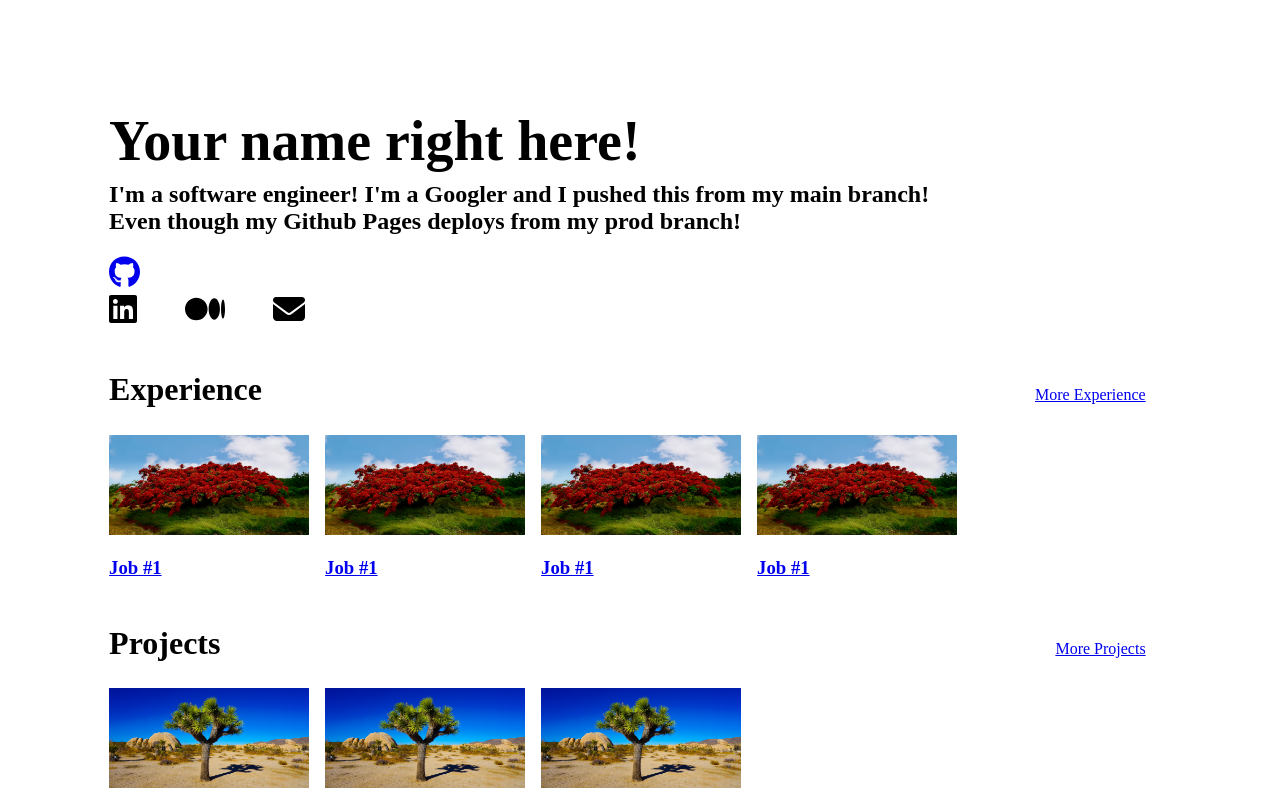
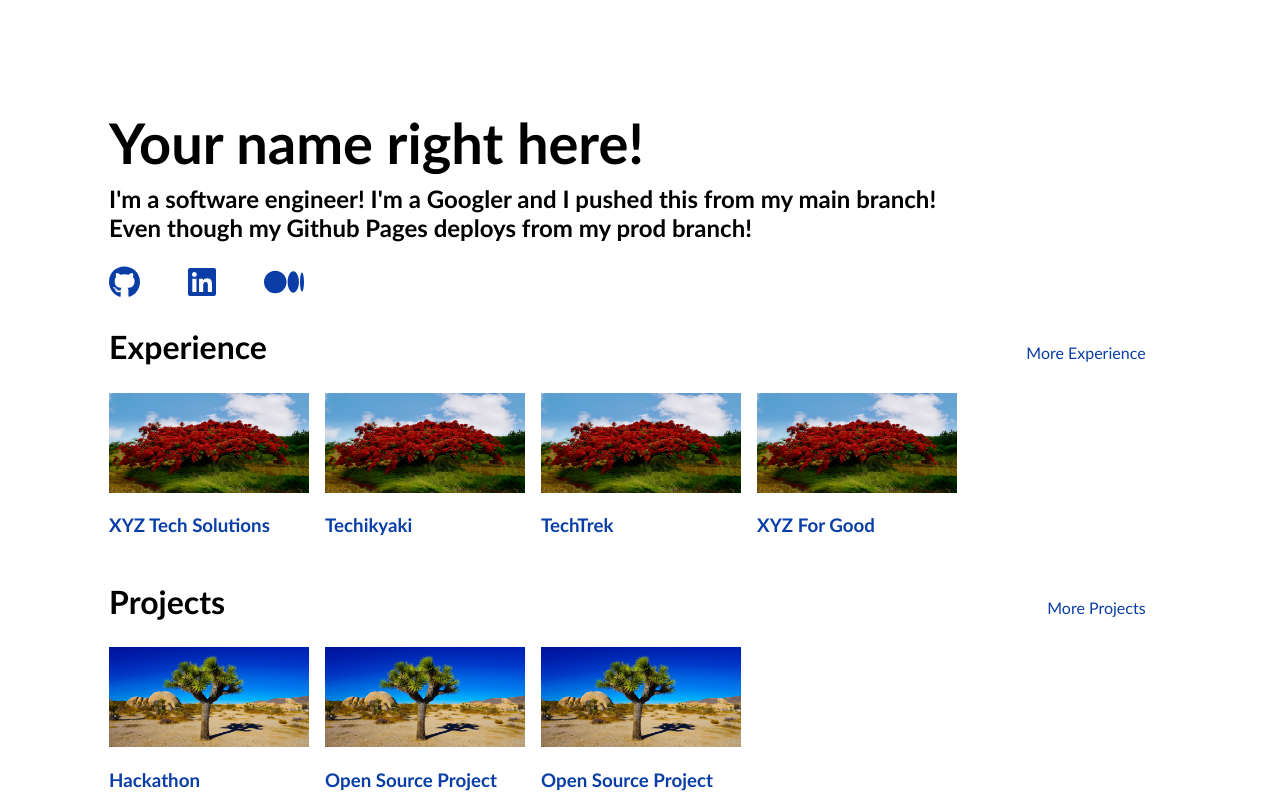
Before and after one commit to shamiguel/personal-portfolio, an Angular app: page / in a window 1280 px wide. Shown: the top 800 px of the page. Built offline with nearby package versions, Linux system fonts and the light colour scheme.

Commit message:
stlyles for all components

```diff
--- a/src/app/app.component.scss
+++ b/src/app/app.component.scss
@@ -2,4 +2,7 @@
     padding-left: 8%;
     padding-right: 10%;
     padding-top: 5%;
+    //font-family:Arial, Helvetica, sans-serif;
+    font-family:'Gill Sans', 'Gill Sans MT', Calibri, 'Trebuchet MS', sans-serif;
+
 }
--- a/src/app/main-section/main-section.component.html
+++ b/src/app/main-section/main-section.component.html
@@ -1,6 +1,6 @@
 <div class="heading">
     <h2>{{this.sectionData.name}}</h2>
-    <a class="link" routerLink="/{{this.sectionData.name.toLocaleLowerCase()}}" routerLinkActive="active" ariaCurrentWhenActive="page">More {{this.sectionData.name}}</a>
+    <a routerLink="/{{this.sectionData.name.toLocaleLowerCase()}}" routerLinkActive="active" ariaCurrentWhenActive="page"><p>More {{this.sectionData.name}}</p></a>
 </div>
 <div class="teams" >
     <div *ngFor="let experience of this.sectionData.content">
--- a/src/app/main-section/main-section.component.scss
+++ b/src/app/main-section/main-section.component.scss
@@ -5,9 +5,6 @@
     justify-content: space-between;
     h2{
         font-size: 2rem;
-    }
-    .link{
-
     }
 }
 .teams{
@@ -18,3 +15,13 @@
         padding-right: 1rem;
     }
 }
+a{
+    text-decoration: none;
+    color:#0A3EA6;
+    :hover{
+      color:#4a67a1;
+      font-style: italic;
+      font-style: bold;
+      font-weight: 800;
+    }
+}
--- a/src/app/main/main.component.html
+++ b/src/app/main/main.component.html
@@ -1,17 +1,22 @@
 <div class="intro">
 <h1>{{this.portfolioTitle}}</h1>
 <h2>{{this.blurb}}</h2>
-<p class="social-media">
+<div class="social-media">
     <ng-container *ngFor="let link of socialMediaLinks;">
-        <div *ngIf="link.name === 'github'">
+        <div  class="link" *ngIf="link.name === 'github'">
             <a href="{{link.url}}"><fa-icon class="fa-2x" [icon]="faGithub"></fa-icon></a>
         </div>
+        <div class="link" *ngIf="link.name === 'linkedIn'">
+            <a href="{{link.url}}"><fa-icon class="fa-2x" [icon]="faLinkedIn"></fa-icon></a>
+        </div>
+        <div class="link" *ngIf="link.name === 'medium'">
+            <a href="{{link.url}}"><fa-icon class="fa-2x" [icon]="faMedium"></fa-icon></a>
+        </div>
+        <div class="link" *ngIf="link.name === 'gmail'">
+            <a href="{{link.url}}"><fa-icon class="fa-2x" [icon]="faEnvelope"></fa-icon></a>
+        </div>
      </ng-container>
-
-    <fa-icon class="fa-2x" [icon]="faLinkedIn"></fa-icon>
-    <fa-icon class="fa-2x" [icon]="faMedium"></fa-icon>
-    <fa-icon class="fa-2x" [icon]="faEnvelope"></fa-icon>
-</p>
+    </div>
 </div>
 <div id="experience">
     <app-main-section [sectionData]="experiencesSection"></app-main-section>
--- a/src/app/main/main.component.scss
+++ b/src/app/main/main.component.scss
@@ -10,8 +10,20 @@
 
     }
     .social-media{
-       fa-icon{
-        padding-right: 3rem;
-       }
+        display: flex;
+        flex-direction: row;
+        .link{
+            a{
+                text-decoration: none;
+                color:#0A3EA6;
+                :hover{
+                  color:#4a67a1;
+                  font-style: italic;
+                  font-style: bold;
+                  font-weight: 800;
+                }
+            }
+            padding-right: 3rem;
+        }
     }
 }
--- a/src/customize/portfolio.ts
+++ b/src/customize/portfolio.ts
@@ -26,7 +26,7 @@
  *  below as well as include your addition in the projectSection.
  */
 const project1: Content = {
-  name: 'Project 1',
+  name: 'Hackathon',
   id: 1,
   image: './assets/images/project.avif',
   position: 'string',
@@ -35,7 +35,7 @@
 };
 
 const project2: Content = {
-  name: 'Project 2',
+  name: 'Open Source Project',
   id: 2,
   image: './assets/images/project.avif',
   position: 'string',
@@ -44,7 +44,7 @@
 };
 
 const project3: Content = {
-  name: 'Project 3',
+  name: 'Open Source Project',
   id: 3,
   image: './assets/images/project.avif',
   position: 'string',
@@ -69,14 +69,11 @@
  */
 
 const experience1: Content = {
-  name: 'Job #1',
+  name: 'XYZ Tech Solutions',
   id: 1,
   image: './assets/images/exp.avif',
-  position: 'string',
-  text: `<p><strong>Junior Software Engineer</strong><br>
-    XYZ Tech Solutions, San Francisco, CA<br>
-    March 2023 – Present</p>
-
+  position: 'Junior Software Engineer March 2023 – Present<',
+  text: `
     <p>As a Junior Software Engineer at XYZ Tech Solutions, I contribute to the development and maintenance of web applications and software solutions. My primary responsibilities include collaborating with senior developers to design, code, and test new features while ensuring high-quality performance and user experience.</p>
 
     <p>In my role, I have been involved in various projects, including the development of a customer management system using Angular and Node.js. I have actively participated in code reviews, debugging, and troubleshooting to enhance the functionality and efficiency of our software products. Additionally, I have gained experience with version control systems like Git and project management tools such as JIRA.</p>
@@ -91,14 +88,11 @@
 };
 
 const experience2: Content = {
-  name: 'Job #1',
-  id: 2,
+    name: 'Techikyaki',
+    id: 1,
     image: './assets/images/exp.avif',
-  position: 'string',
-  text: `<p><strong>Junior Software Engineer</strong><br>
-    XYZ Tech Solutions, San Francisco, CA<br>
-    March 2023 – Present</p>
-
+    position: 'Junior Software Engineer March 2023 – Present<',
+    text: `
       <p>As a Junior Software Engineer at XYZ Tech Solutions, I contribute to the development and maintenance of web applications and software solutions. My primary responsibilities include collaborating with senior developers to design, code, and test new features while ensuring high-quality performance and user experience.</p>
 
       <p>In my role, I have been involved in various projects, including the development of a customer management system using Angular and Node.js. I have actively participated in code reviews, debugging, and troubleshooting to enhance the functionality and efficiency of our software products. Additionally, I have gained experience with version control systems like Git and project management tools such as JIRA.</p>
@@ -113,20 +107,40 @@
 };
 
 const experience3: Content = {
-  name: 'Job #1',
-  id: 3,
+    name: 'TechTrek',
+    id: 1,
     image: './assets/images/exp.avif',
-  position: 'string',
-  text: 'Lorem impsum herm er askll moded',
+    position: 'Junior Software Engineer March 2023 – Present<',
+    text: `
+      <p>As a Junior Software Engineer at XYZ Tech Solutions, I contribute to the development and maintenance of web applications and software solutions. My primary responsibilities include collaborating with senior developers to design, code, and test new features while ensuring high-quality performance and user experience.</p>
+
+      <p>In my role, I have been involved in various projects, including the development of a customer management system using Angular and Node.js. I have actively participated in code reviews, debugging, and troubleshooting to enhance the functionality and efficiency of our software products. Additionally, I have gained experience with version control systems like Git and project management tools such as JIRA.</p>
+
+      <p>One of my key achievements includes optimizing an existing application module, resulting in a 20% improvement in performance and a reduction in user-reported issues. I have also been responsible for writing comprehensive documentation and providing support to end-users to ensure smooth software deployment and usability.</p>
+
+      <p>My role has also included working closely with cross-functional teams to gather requirements, identify technical challenges, and propose effective solutions. This experience has honed my problem-solving skills and ability to adapt to fast-paced, dynamic environments.</p>
+
+      <p>Overall, my time at XYZ Tech Solutions has provided me with a solid foundation in software engineering principles and best practices. I am committed to continuing my professional growth and contributing to impactful software development projects.</p>
+      `,
     link: 'example.com',
 };
 
 const experience4: Content = {
-  name: 'Job #1',
-  id: 4,
+    name: 'XYZ For Good',
+    id: 1,
     image: './assets/images/exp.avif',
-  position: 'string',
-  text: 'Lorem impsum herm er askll moded',
+    position: 'Junior Software Engineer March 2023 – Present<',
+    text: `
+      <p>As a Junior Software Engineer at XYZ Tech Solutions, I contribute to the development and maintenance of web applications and software solutions. My primary responsibilities include collaborating with senior developers to design, code, and test new features while ensuring high-quality performance and user experience.</p>
+
+      <p>In my role, I have been involved in various projects, including the development of a customer management system using Angular and Node.js. I have actively participated in code reviews, debugging, and troubleshooting to enhance the functionality and efficiency of our software products. Additionally, I have gained experience with version control systems like Git and project management tools such as JIRA.</p>
+
+      <p>One of my key achievements includes optimizing an existing application module, resulting in a 20% improvement in performance and a reduction in user-reported issues. I have also been responsible for writing comprehensive documentation and providing support to end-users to ensure smooth software deployment and usability.</p>
+
+      <p>My role has also included working closely with cross-functional teams to gather requirements, identify technical challenges, and propose effective solutions. This experience has honed my problem-solving skills and ability to adapt to fast-paced, dynamic environments.</p>
+
+      <p>Overall, my time at XYZ Tech Solutions has provided me with a solid foundation in software engineering principles and best practices. I am committed to continuing my professional growth and contributing to impactful software development projects.</p>
+      `,
     link: 'example.com',
 };
 
@@ -142,7 +156,7 @@
  */
 
 const writing1: Content = {
-  name: 'Blog Post #1',
+  name: 'How In The World Do I Make This Accessible?',
   id: 1,
   image: './assets/images/writing.avif',
   position: 'string',
@@ -151,7 +165,7 @@
 };
 
 const writing2: Content = {
-  name: 'Blog Post #2',
+  name: 'TTOT: Beware the ShipIt Squirrel',
   id: 2,
   image: './assets/images/writing.avif',
   position: 'string',
@@ -160,7 +174,7 @@
 };
 
 const writing3: Content = {
-  name: 'Blog Post #3',
+  name: 'My Time As An Apprentice',
   id: 3,
   image: './assets/images/writing.avif',
   position: 'string',
```
Lines whose indentation alone changed are shown as unchanged.
